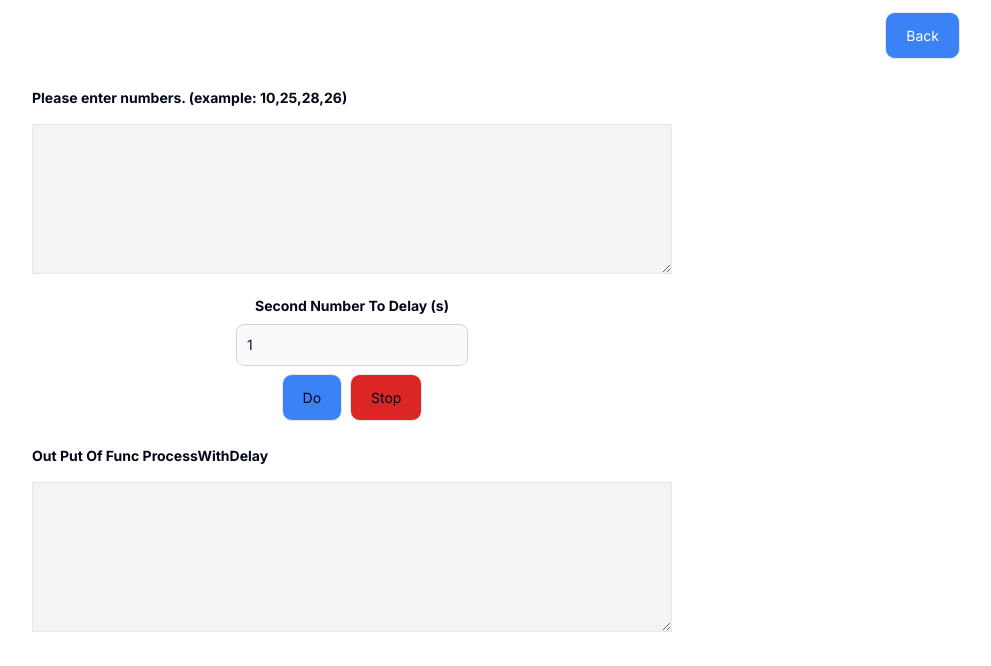
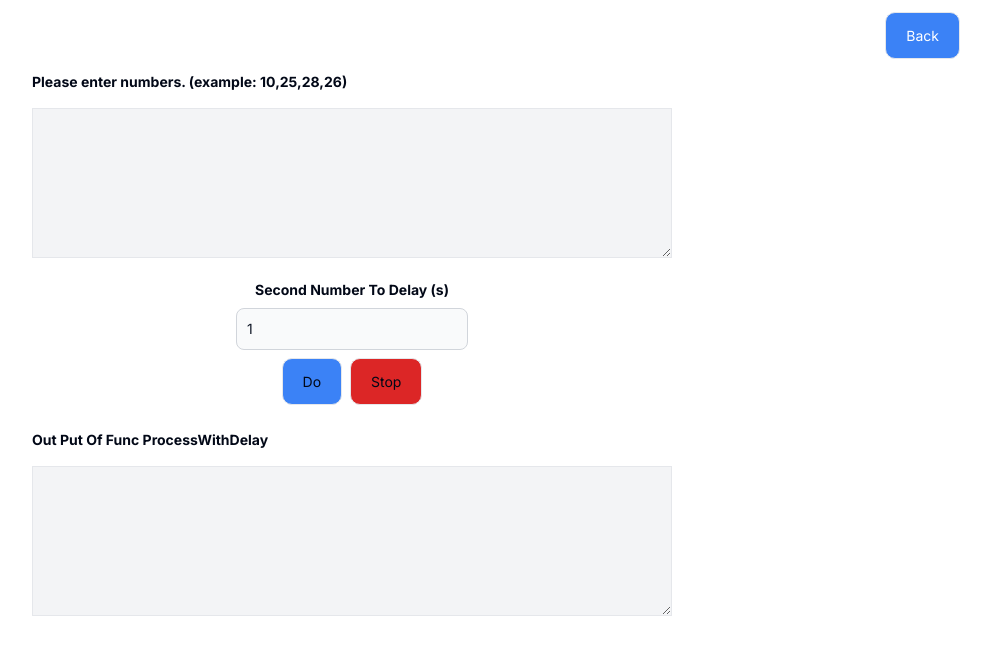
Before and after one commit to CongMinh-Dev/bees-minh, a Next.js app: page /func in a window 1280 px wide. Shown: the top 666 px of the page, without its empty margins (288-1279 px from the left). Built offline with nearby package versions, Linux system fonts and the light colour scheme.

Commit message:
up padding

```diff
--- a/src/app/func/page.tsx
+++ b/src/app/func/page.tsx
@@ -102,7 +102,7 @@ export default function Page() {
 
             <form onSubmit={handleSubmit} className="flex flex-col items-center">
                 <div className="w-[50%] ">
-                    <label htmlFor="textArea" className="w-full mt-4 font-bold cursor-pointer block">Please enter numbers. (example: 10,25,28,26) </label>
+                    <label htmlFor="textArea" className="w-full  font-bold cursor-pointer block">Please enter numbers. (example: 10,25,28,26) </label>
                     <textarea id="textArea" value={textareaValue} onChange={(e) => {
                       setTextareaValue(e.target.value);
                     }
@@ -113,7 +113,7 @@ export default function Page() {
                 <InputCustom id="second" name="second" type="number" value={secondNumber} onChange={handleSecondChange} />
                 <div className="flex w-1/2 justify-center space-x-2 my-2">
                     <button type="submit" disabled={isProcessing} className={` ${isProcessing?"bg-blue-100":"hover:bg-blue-800  bg-blue-500" } border rounded-[10px] py-3 px-5 duration-500`}>
-                        {isProcessing ? "In Processing..." : "Do"}
+                        {isProcessing ? "Processing..." : "Do"}
                     </button>
                     <button type="button" className="bg-red-600 hover:bg-red-800 border rounded-[10px] py-3 px-5 duration-500" onClick={
                         () => {
```
